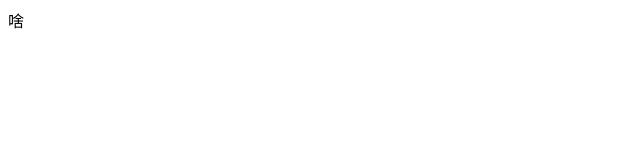
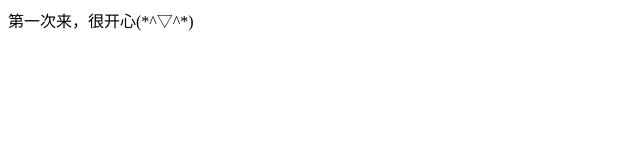
Before and after one commit to zengyiyuan/vscode, a plain HTML site: page index.html in a window 1280 px wide. Shown: the whole page, without its empty margins (0-640 px from the left). Drawn offline with Linux system fonts and the light colour scheme.

Commit message:
Update index.html

```diff
--- a/index.html
+++ b/index.html
@@ -7,6 +7,6 @@
   <title>Document</title>
 </head>
 <body>
-  啥
+  第一次来，很开心(*^▽^*)
 </body>
 </html>
```
